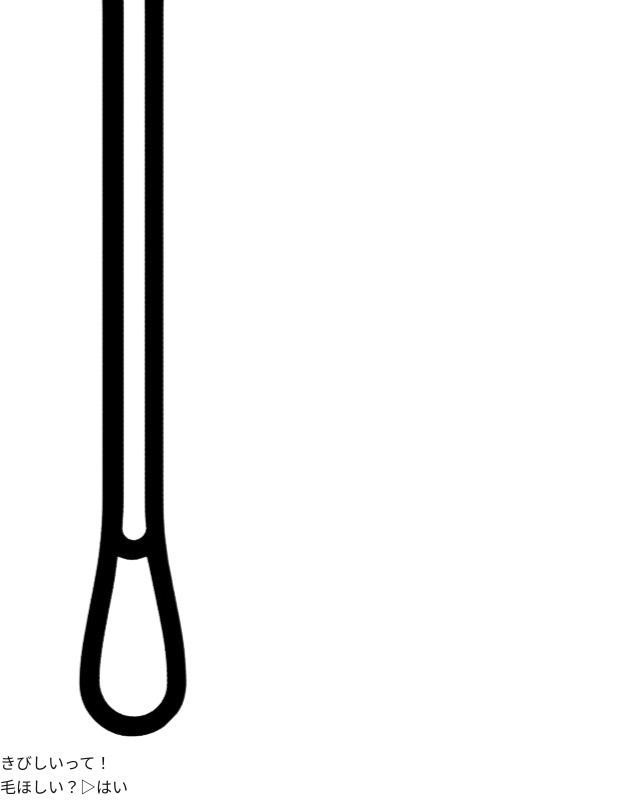
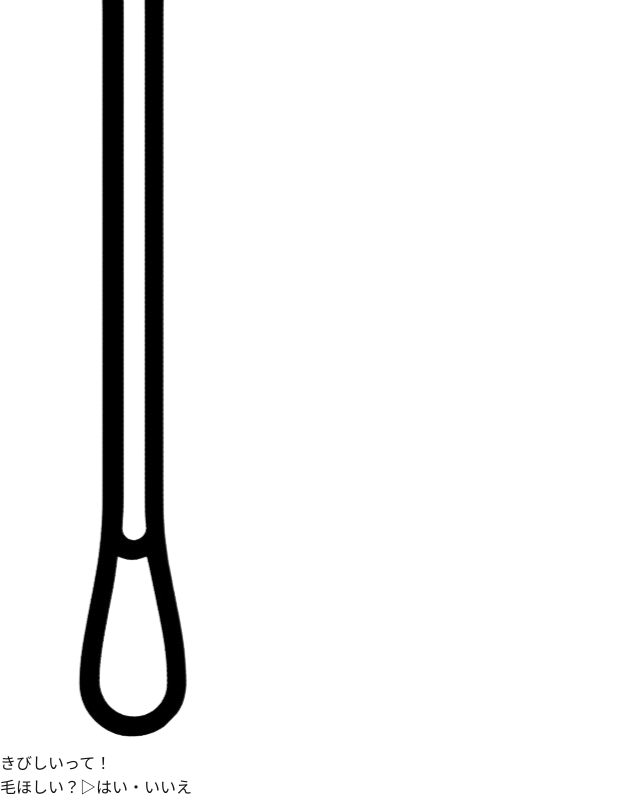
Before and after one commit to yuta0225y/hanage, a Next.js app: page /stage1 in a window 1280 px wide. Shown: the part 1448-2248 px from the top of the page, without its empty margins (0-640 px from the left). Built offline with nearby package versions, Linux system fonts and the light colour scheme.

Commit message:
言葉を変更

```diff
--- a/src/app/stage1/Stage1Client.jsx
+++ b/src/app/stage1/Stage1Client.jsx
@@ -323,7 +323,7 @@ export default function Stage1Client() {
           {isSuccess ? (
             <a
               href={`https://twitter.com/intent/tweet?text=${encodeURIComponent(
-                '毛沢山タクさんギブ #鼻毛エクスプロージョン #RUNTEQ祭'
+                '毛タクさん沢山アゲてくよ！！ #鼻毛エクスプロージョン #RUNTEQ祭'
               )}&url=${encodeURIComponent(typeof window !== 'undefined' ? window.location.href : '')}`}
               target="_blank"
               rel="noopener noreferrer"
@@ -337,7 +337,7 @@ export default function Stage1Client() {
               onClick={handleRetry}
               className="retry-button bg-green-500 hover:bg-green-600 text-white px-6 py-3 rounded"
             >
-              毛ほしい？▷はい
+              毛ほしい？▷はい・いいえ
             </button>
           )}
         </div>
```
